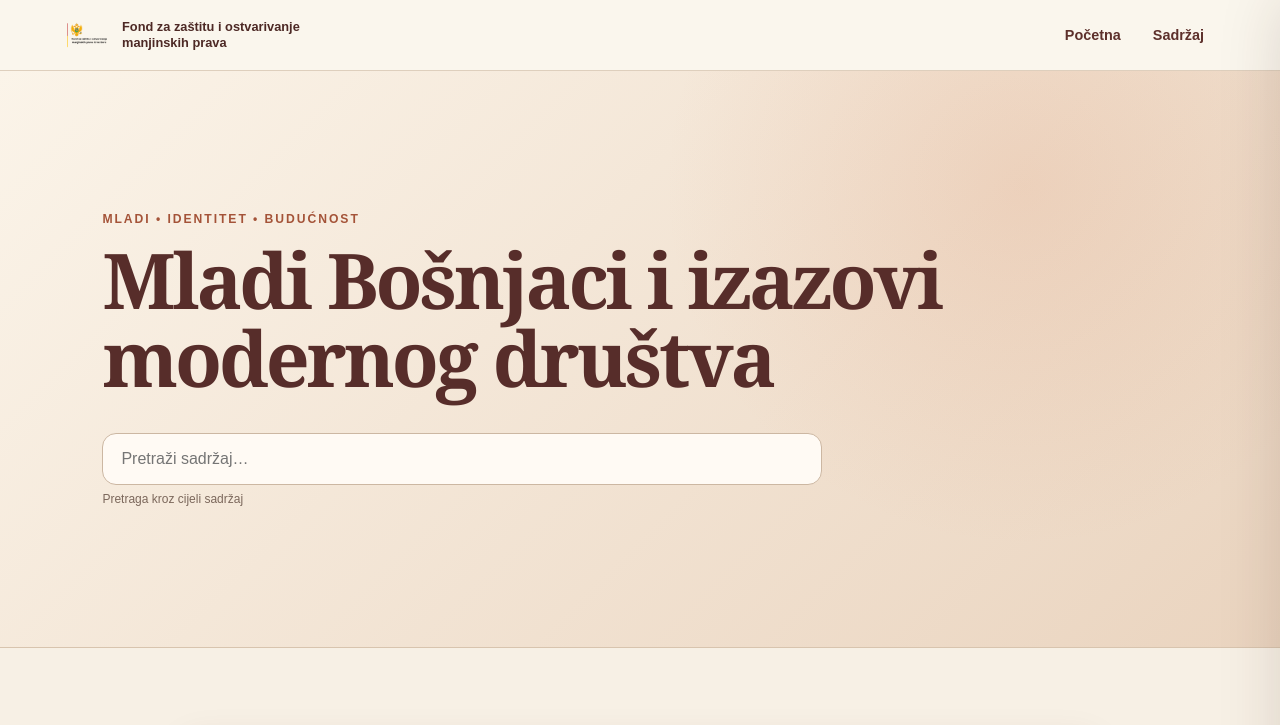
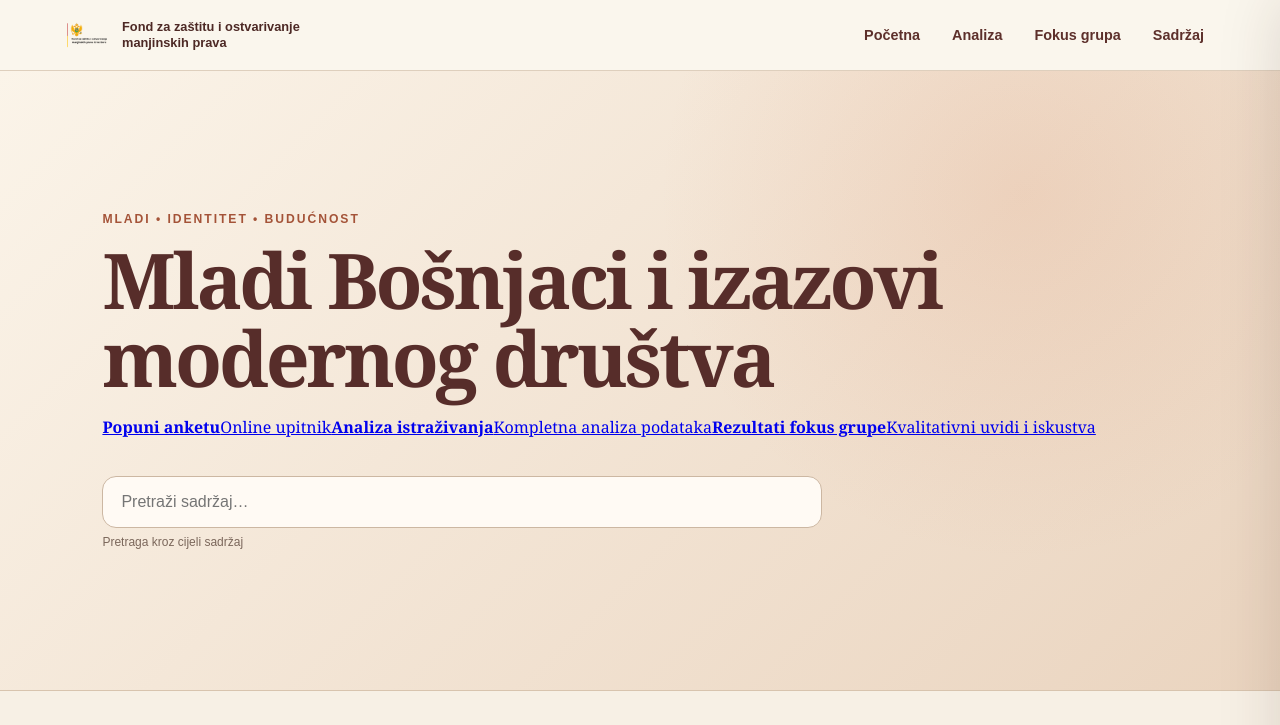
Before and after one commit to bakir123123123/bosnjo, a plain HTML site: page index.html in a window 1280 px wide. Shown: the top 725 px of the page. Drawn offline with Linux system fonts and the light colour scheme.

Commit message:
Update index.html

```diff
--- a/index.html
+++ b/index.html
@@ -8,8 +8,8 @@
 <link href="style.css" rel="stylesheet"/>
 </head>
 <body>
-<header class="top"><a class="brand" href="https://www.fzm.me/" rel="noopener" target="_blank"><img alt="Logo Fonda za zaštitu i ostvarivanje manjinskih prava" src="assets/image2.png"/><span>Fond za zaštitu i ostvarivanje<br/>manjinskih prava</span></a><nav><a href="#top">Početna</a><button id="tocBtn" type="button">Sadržaj</button></nav></header>
-<section class="hero" id="top"><div class="eyebrow">Mladi • identitet • budućnost</div><h1>Mladi Bošnjaci i izazovi modernog društva</h1><div class="search"><input aria-label="Pretraži sadržaj" id="search" placeholder="Pretraži sadržaj…" type="search"/><span id="searchInfo">Pretraga kroz cijeli sadržaj</span></div></section>
+<header class="top"><a class="brand" href="https://www.fzm.me/" rel="noopener" target="_blank"><img alt="Logo Fonda za zaštitu i ostvarivanje manjinskih prava" src="assets/image2.png"/><span>Fond za zaštitu i ostvarivanje<br/>manjinskih prava</span></a><nav><a href="#top">Početna</a><a href="analiza-istrazivanja.html">Analiza</a><a href="rezultati-fokus-grupe.html">Fokus grupa</a><button id="tocBtn" type="button">Sadržaj</button></nav></header>
+<section class="hero" id="top"><div class="eyebrow">Mladi • identitet • budućnost</div><h1>Mladi Bošnjaci i izazovi modernog društva</h1><div aria-label="Projektni dokumenti i anketa" class="hero-actions"><a class="hero-card" href="https://docs.google.com/forms/d/e/1FAIpQLScp8a7rN-zfPre85owr4sEoBd9h09UUO2h16jpBrmYJRguELw/viewform?usp=publish-editor" rel="noopener" target="_blank"><strong>Popuni anketu</strong><span>Online upitnik</span></a><a class="hero-card" href="analiza-istrazivanja.html"><strong>Analiza istraživanja</strong><span>Kompletna analiza podataka</span></a><a class="hero-card" href="rezultati-fokus-grupe.html"><strong>Rezultati fokus grupe</strong><span>Kvalitativni uvidi i iskustva</span></a></div><div class="search"><input aria-label="Pretraži sadržaj" id="search" placeholder="Pretraži sadržaj…" type="search"/><span id="searchInfo">Pretraga kroz cijeli sadržaj</span></div></section>
 <aside aria-label="Sadržaj" class="toc" id="toc"><button aria-label="Zatvori" class="close" id="closeToc" type="button">×</button><h2>Sadržaj</h2><a href="#section-1">1. Mladi Bošnjaci i izazovi modernog društva</a>
 <a href="#section-2">2. MLADI BOŠNJACI IZMEĐU IDENTITETA, IZAZOVA I BUDUĆNOSTI</a>
 <a href="#section-3">3. BOŠNJAČKI IDENTITET MLADIH: IZMEĐU TRADICIJE I SAVREMENOSTI</a>
```
